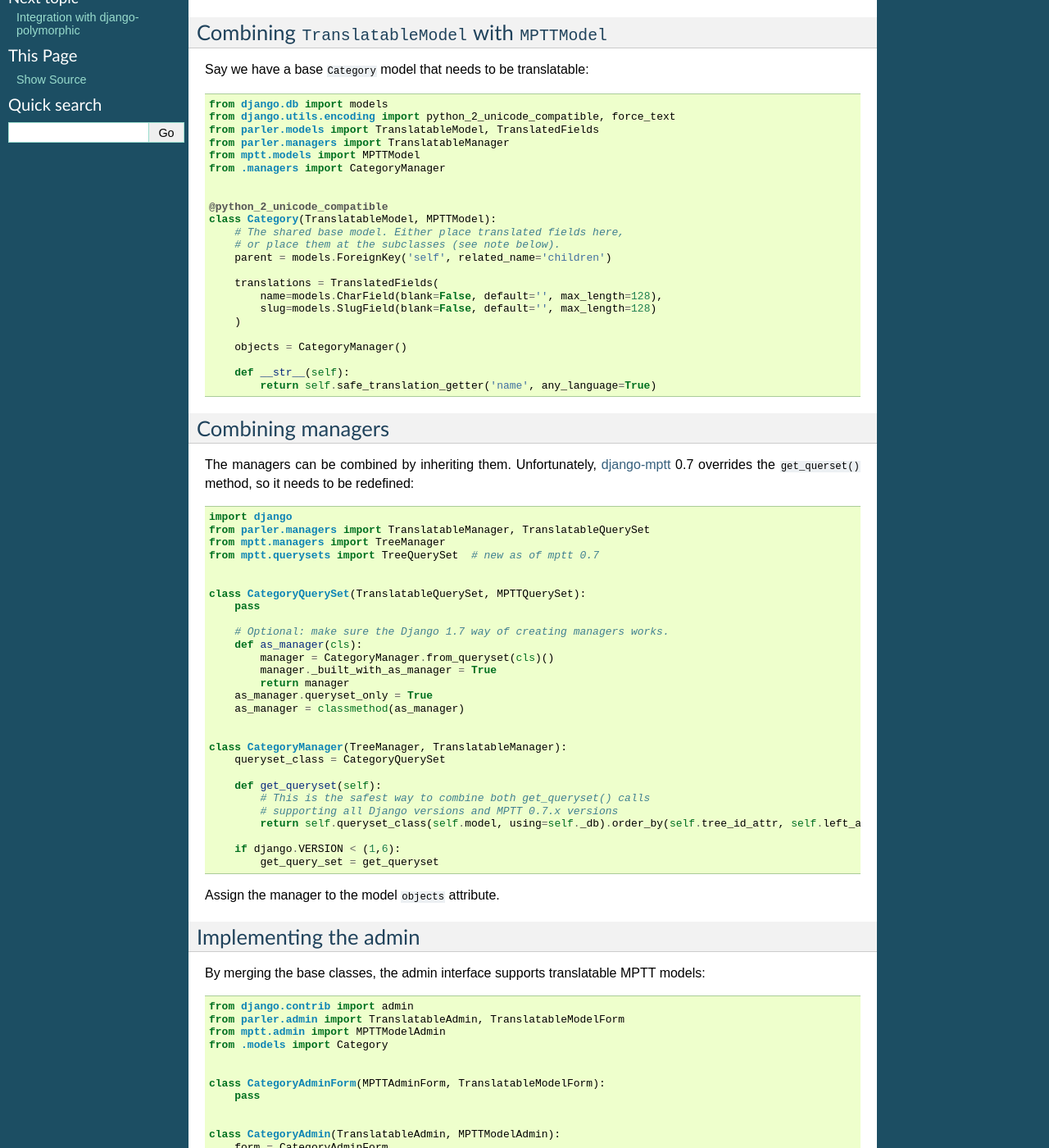
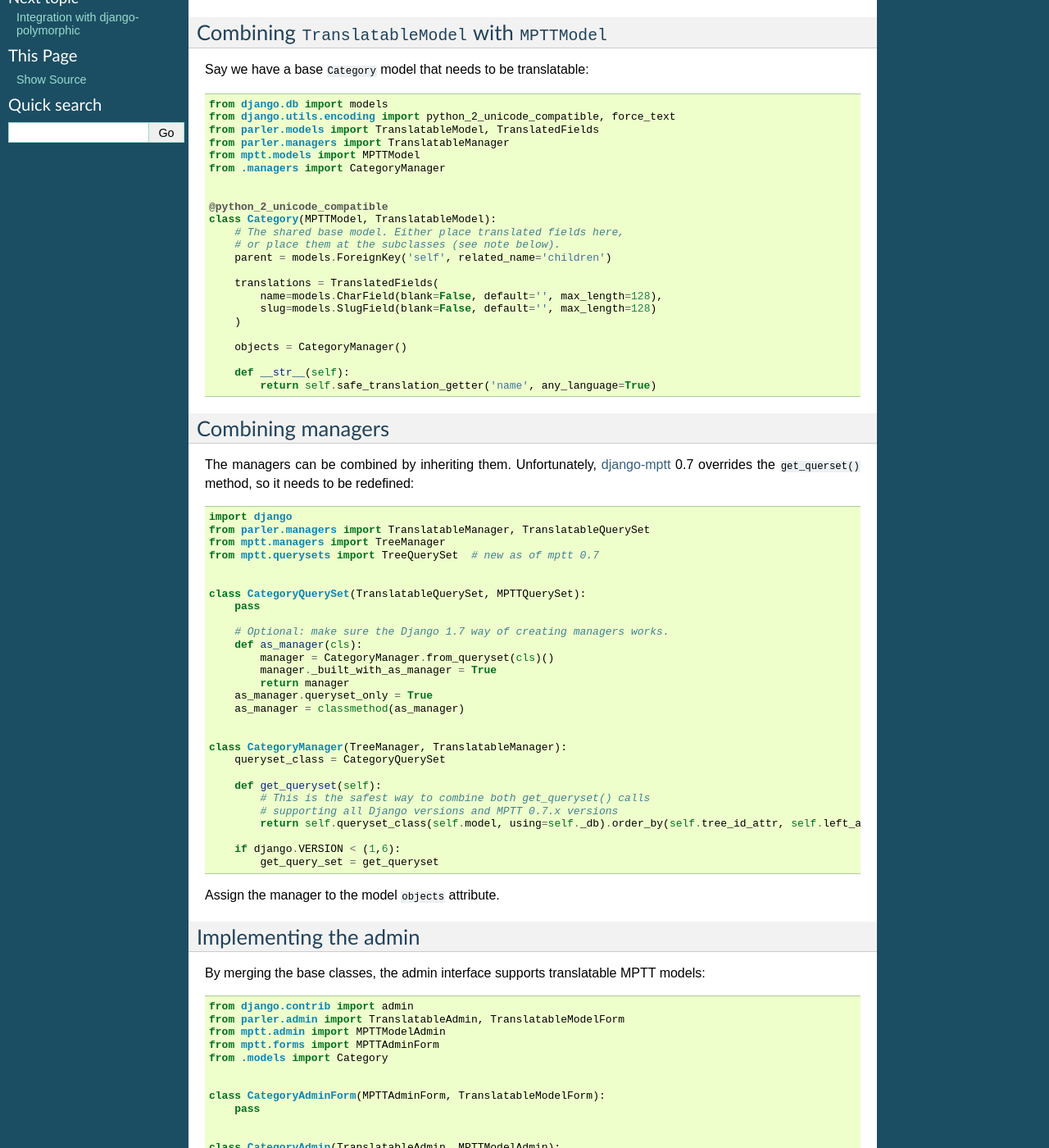
Before and after one commit to django-parler/django-parler, a Sphinx documentation site: the page built from docs/advanced/mptt.rst, in a window 1280 px wide and 1400 px high, scrolled down 263 px. Shown: the whole window at 82% size. Built offline with Sphinx 7.4.7, drawn with Linux system fonts in a browser that asks for light colours.

Commit message:
Update and fix the mptt docs
Based on the hints from PR #105 by @zhangguiyu

```diff
--- a/docs/advanced/mptt.rst
+++ b/docs/advanced/mptt.rst
@@ -30,7 +30,7 @@ Say we have a base ``Category`` model that needs to be translatable:
 
 
     @python_2_unicode_compatible
-    class Category(TranslatableModel, MPTTModel):
+    class Category(MPTTModel, TranslatableModel):
         # The shared base model. Either place translated fields here,
         # or place them at the subclasses (see note below).
         parent = models.ForeignKey('self', related_name='children')
@@ -98,6 +98,7 @@ By merging the base classes, the admin interface supports translatable MPTT mode
     from django.contrib import admin
     from parler.admin import TranslatableAdmin, TranslatableModelForm
     from mptt.admin import MPTTModelAdmin
+    from mptt.forms import MPTTAdminForm
     from .models import Category
 
 
```
